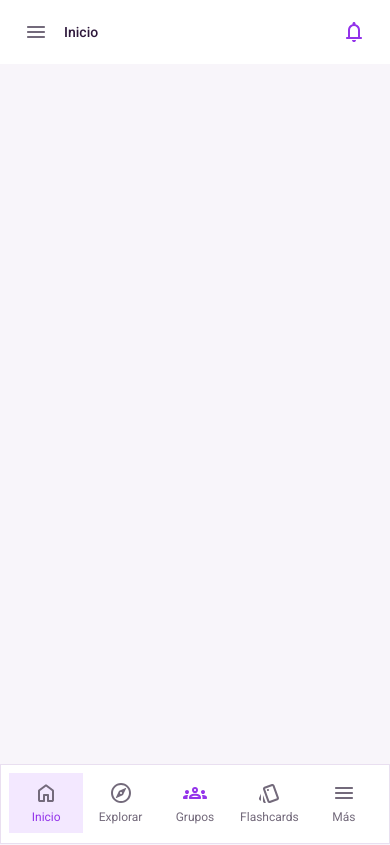
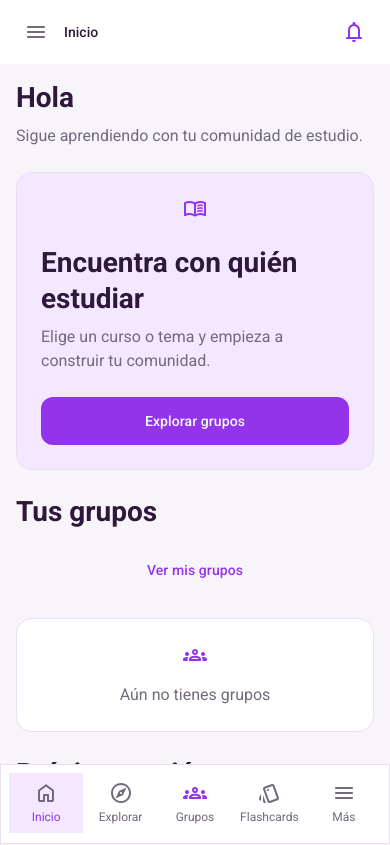
Before and after one commit to KeniChris/Yachani-Fronted, an Angular app: page /inicio in a window 390 px wide. Shown: the top 845 px of the page. Built offline with nearby package versions, Linux system fonts and the light colour scheme.

Commit message:
feat: implementación del inicio del estudiante y ajuste de la navegación compartida

```diff
--- a/src/app/layout/app-layout/app-layout.css
+++ b/src/app/layout/app-layout/app-layout.css
@@ -181,6 +181,10 @@ main {
 .mobile-menu-content {
   min-height: 100dvh;
 }
+.close-menu {
+  align-self: flex-end;
+  flex: none;
+}
 @media (max-width: 767px) {
   .sidebar,
   .topbar-profile,
@@ -189,6 +193,12 @@ main {
   }
   .shell {
     margin-left: 0;
+    width: 100%;
+    min-width: 0;
+  }
+  mat-sidenav-content {
+    min-width: 0;
+    overflow-x: hidden;
   }
   .topbar {
     height: var(--mobile-topbar-height);
--- a/src/app/layout/app-layout/app-layout.html
+++ b/src/app/layout/app-layout/app-layout.html
@@ -1,15 +1,16 @@
 <a class="skip-link" href="#contenido-principal">Saltar al contenido</a>
 <ng-template #accountIdentity>
-  <span class="avatar" aria-hidden="true">{{ rol === 'tutor' ? 'CR' : 'LC' }}</span>
+  @if (usuario?.nombre) {
+    @if (usuario?.iniciales) {
+      <span class="avatar" aria-hidden="true">{{ usuario?.iniciales }}</span>
+    }
     <span class="identity"
-    ><span class="user-name">
-      @if (rol === 'tutor') {
-        Carlos R&#237;os
-      } @else {
-        Leicy Cahuana
-      }</span
-    ><span class="user-role">{{ rol === 'tutor' ? 'Tutor' : 'Estudiante' }}</span></span
-  >
+      ><span class="user-name">{{ usuario?.nombre }}</span>
+      @if (usuario?.rol) {
+        <span class="user-role">{{ usuario?.rol }}</span>
+      }
+    </span>
+  }
 </ng-template>
 <ng-template #navigationContent>
   <a
@@ -28,6 +29,12 @@
           [routerLink]="item.path"
           queryParamsHandling="preserve"
           routerLinkActive="active"
+          [routerLinkActiveOptions]="{
+            paths: item.path === '/inicio' ? 'exact' : 'subset',
+            queryParams: 'ignored',
+            matrixParams: 'ignored',
+            fragment: 'ignored',
+          }"
           ariaCurrentWhenActive="page"
           (click)="menu.close()"
         >
@@ -49,6 +56,7 @@
       <h2>&#191;Necesitas ayuda?</h2>
       <p>Revisa las preguntas frecuentes o cont&#225;ctanos.</p>
     </section>
+    @if (usuario?.nombre) {
       <a
         class="profile-link"
         routerLink="/perfiles"
@@ -57,6 +65,7 @@
         aria-label="Abrir mi perfil"
         ><ng-container [ngTemplateOutlet]="accountIdentity"
       /></a>
+    }
   </div>
 </ng-template>
 <ng-template #routeTitle>
@@ -69,6 +78,12 @@
         [routerLink]="item.path"
         queryParamsHandling="preserve"
         routerLinkActive="current-route"
+        [routerLinkActiveOptions]="{
+          paths: item.path === '/inicio' ? 'exact' : 'subset',
+          queryParams: 'ignored',
+          matrixParams: 'ignored',
+          fragment: 'ignored',
+        }"
         >{{ item.label }}</a
       >
     }
@@ -106,22 +121,37 @@
 <aside class="sidebar yachani-dark" aria-label="Barra lateral">
   <ng-container [ngTemplateOutlet]="navigationContent" />
 </aside>
-<mat-sidenav-container class="shell">
+<mat-sidenav-container class="shell" [hasBackdrop]="true">
   <mat-sidenav
     #menu
+    id="mobile-menu"
     class="mobile-menu yachani-dark"
     mode="over"
     [fixedInViewport]="true"
+    [disableClose]="false"
     aria-label="Men&#250; completo"
   >
-    <div class="mobile-menu-content"><ng-container [ngTemplateOutlet]="navigationContent" /></div>
+    <div class="mobile-menu-content">
+      <button
+        mat-icon-button
+        class="close-menu"
+        type="button"
+        (click)="menu.close()"
+        aria-label="Cerrar menú"
+      >
+        <mat-icon fontSet="material-symbols-rounded" aria-hidden="true">close</mat-icon>
+      </button>
+      <ng-container [ngTemplateOutlet]="navigationContent" />
+    </div>
   </mat-sidenav>
   <mat-sidenav-content>
     <mat-toolbar class="topbar">
       <button
         mat-icon-button
         class="open-menu"
-        (click)="menu.toggle()"
+        type="button"
+        (click)="menu.open()"
+        aria-controls="mobile-menu"
         aria-label="Abrir navegaci&#243;n"
         [attr.aria-expanded]="menu.opened"
       >
@@ -142,6 +172,7 @@
           ><img src="/icons/mobile/notifications.svg" alt="" width="24" height="24"
         /></mat-icon>
       </a>
+      @if (usuario?.nombre) {
         <a
           class="topbar-profile"
           routerLink="/perfiles"
@@ -149,6 +180,7 @@
           aria-label="Abrir mi perfil"
           ><ng-container [ngTemplateOutlet]="accountIdentity"
         /></a>
+      }
     </mat-toolbar>
     <main id="contenido-principal" tabindex="-1"><router-outlet /></main>
     <nav class="mobile-navigation" aria-label="Navegaci&#243;n m&#243;vil">
@@ -158,6 +190,12 @@
           [routerLink]="item.path"
           queryParamsHandling="preserve"
           routerLinkActive="active"
+          [routerLinkActiveOptions]="{
+            paths: item.path === '/inicio' ? 'exact' : 'subset',
+            queryParams: 'ignored',
+            matrixParams: 'ignored',
+            fragment: 'ignored',
+          }"
           ariaCurrentWhenActive="page"
           ><span class="mobile-item"
             ><mat-icon
@@ -172,7 +210,9 @@
       }
       <button
         mat-button
-        (click)="menu.toggle()"
+        type="button"
+        (click)="menu.open()"
+        aria-controls="mobile-menu"
         aria-label="M&#225;s opciones, abrir men&#250; completo"
         [attr.aria-expanded]="menu.opened"
       >
--- a/src/app/layout/app-layout/app-layout.ts
+++ b/src/app/layout/app-layout/app-layout.ts
@@ -29,6 +29,8 @@ import { Brand } from '../brand/brand';
 export class AppLayout {
   // Variante visual mediante datos de ruta o ?rol=tutor; sin autenticación.
   @Input() rol: 'estudiante' | 'tutor' = 'estudiante';
+  // La variante visual no proporciona identidad ni representa una sesión.
+  @Input() usuario: { nombre: string; iniciales?: string; rol?: string } | null = null;
   // Texto de cabecera para contextos de grupo; por defecto se muestra la ruta activa.
   @Input() ruta = '';
   readonly navigation = {
--- /dev/null
+++ b/src/app/pages/inicio/inicio-estudiante/inicio-estudiante.css
@@ -0,0 +1,154 @@
+:host {
+  display: flex;
+  flex-direction: column;
+  gap: var(--space-6);
+  min-width: 0;
+  color: var(--color-text);
+}
+.content-card.empty-state {
+  align-items: center;
+  text-align: center;
+  color: var(--color-muted);
+}
+h1,
+h2,
+h3,
+p {
+  margin: 0;
+}
+h1 {
+  font: var(--font-page-title);
+}
+.page-heading {
+  display: flex;
+  flex-direction: column;
+  gap: var(--space-2);
+}
+.page-heading p,
+.next-step p {
+  color: var(--color-muted);
+  font: var(--font-body);
+}
+.next-step {
+  display: flex;
+  align-items: center;
+  gap: var(--space-6);
+  padding: var(--space-8);
+  border: 1px solid var(--color-outline);
+  border-radius: var(--radius-card);
+  background: var(--color-active);
+}
+mat-icon {
+  flex: none;
+  color: var(--color-primary);
+}
+.next-step-copy {
+  flex: 1;
+  min-width: 0;
+  display: flex;
+  flex-direction: column;
+  gap: var(--space-2);
+}
+.next-step h2 {
+  font: var(--font-section-title);
+}
+.next-step a {
+  flex: none;
+}
+.groups-section,
+.session-section {
+  display: flex;
+  flex-direction: column;
+  gap: var(--space-6);
+  min-width: 0;
+}
+.section-heading {
+  display: flex;
+  align-items: center;
+  justify-content: space-between;
+  gap: var(--space-4);
+}
+.section-heading h2,
+.session-section > header h2 {
+  font: var(--font-page-title);
+}
+.group-grid {
+  display: grid;
+  grid-template-columns: repeat(2, minmax(0, 1fr));
+  gap: var(--space-6);
+}
+.card-heading {
+  display: flex;
+  align-items: center;
+  gap: var(--space-3);
+}
+.card-heading h3 {
+  font: var(--font-card-title);
+  overflow-wrap: anywhere;
+}
+.group-description,
+.group-detail {
+  font: var(--font-secondary);
+  overflow-wrap: anywhere;
+}
+.group-description,
+.group-responsible {
+  color: var(--color-muted);
+}
+.group-responsible {
+  font: var(--font-help);
+}
+.group-action {
+  width: 100%;
+  margin-top: auto;
+}
+.content-card {
+  display: flex;
+  flex-direction: column;
+  align-items: stretch;
+  gap: var(--space-4);
+  padding: var(--space-6);
+  min-width: 0;
+  border-color: var(--color-outline);
+  background: var(--color-surface);
+  border-radius: var(--radius-card);
+  box-shadow: none;
+}
+@media (max-width: 1000px) {
+  .next-step {
+    flex-wrap: wrap;
+  }
+  .next-step a {
+    margin-left: 48px;
+  }
+}
+@media (max-width: 767px) {
+  .group-grid {
+    grid-template-columns: minmax(0, 1fr);
+  }
+  .next-step {
+    flex-direction: column;
+    flex-wrap: nowrap;
+    align-items: stretch;
+    padding: var(--space-6);
+  }
+  .next-step > mat-icon {
+    align-self: center;
+  }
+  .next-step a {
+    width: 100%;
+    margin-left: 0;
+  }
+  .next-step h2 {
+    font:
+      700 28px/36px Roboto,
+      sans-serif;
+  }
+  .section-heading {
+    align-items: stretch;
+    flex-direction: column;
+  }
+  .section-heading a {
+    width: 100%;
+  }
+}
--- /dev/null
+++ b/src/app/pages/inicio/inicio-estudiante/inicio-estudiante.html
@@ -0,0 +1,65 @@
+<header class="page-heading">
+  <h1>Hola</h1>
+  <p>Sigue aprendiendo con tu comunidad de estudio.</p>
+</header>
+<section class="next-step" aria-labelledby="next-step-title">
+  <mat-icon fontSet="material-symbols-rounded" aria-hidden="true">menu_book</mat-icon>
+  <div class="next-step-copy">
+    <h2 id="next-step-title">Encuentra con quién estudiar</h2>
+    <p>Elige un curso o tema y empieza a construir tu comunidad.</p>
+  </div>
+  <a mat-flat-button routerLink="/grupos/descubrimiento" [queryParams]="{ rol: 'estudiante' }"
+    >Explorar grupos</a
+  >
+</section>
+<section class="groups-section" aria-labelledby="groups-title">
+  <header class="section-heading">
+    <h2 id="groups-title">Tus grupos</h2>
+    <a mat-button routerLink="/grupos/gestion" [queryParams]="{ rol: 'estudiante' }"
+      >Ver mis grupos</a
+    >
+  </header>
+  @if (grupos.length) {
+    <div class="group-grid">
+      @for (grupo of grupos; track grupo.id) {
+        <mat-card appearance="outlined" class="content-card">
+          <div class="card-heading">
+            <mat-icon fontSet="material-symbols-rounded" aria-hidden="true">groups</mat-icon>
+            <h3>{{ grupo.nombre }}</h3>
+          </div>
+          @if (grupo.descripcion) {
+            <p class="group-description">{{ grupo.descripcion }}</p>
+          }
+          @if (grupo.responsable) {
+            <p class="group-responsible">{{ grupo.responsable }}</p>
+          }
+          @if (grupo.detalle) {
+            <p class="group-detail">{{ grupo.detalle }}</p>
+          }
+          <a
+            mat-stroked-button
+            class="group-action"
+            [routerLink]="['/grupos', grupo.id]"
+            [queryParams]="{ rol: 'estudiante' }"
+            >Ver grupo</a
+          >
+        </mat-card>
+      }
+    </div>
+  } @else {
+    <mat-card appearance="outlined" class="content-card empty-state"
+      ><mat-icon fontSet="material-symbols-rounded" aria-hidden="true">groups</mat-icon>
+      <p>Aún no tienes grupos</p></mat-card
+    >
+  }
+</section>
+<section class="session-section" aria-labelledby="session-title">
+  <header class="page-heading">
+    <h2 id="session-title">Próxima sesión</h2>
+    <p>Consulta el horario y el enlace del encuentro.</p>
+  </header>
+  <mat-card appearance="outlined" class="content-card empty-state"
+    ><mat-icon fontSet="material-symbols-rounded" aria-hidden="true">calendar_month</mat-icon>
+    <p>No tienes sesiones programadas</p></mat-card
+  >
+</section>
--- /dev/null
+++ b/src/app/pages/inicio/inicio-estudiante/inicio-estudiante.ts
@@ -0,0 +1,23 @@
+import { Component } from '@angular/core';
+import { RouterLink } from '@angular/router';
+import { Input } from '@angular/core';
+import { MatButtonModule } from '@angular/material/button';
+import { MatCardModule } from '@angular/material/card';
+import { MatIconModule } from '@angular/material/icon';
+
+@Component({
+  selector: 'app-inicio-estudiante',
+  standalone: true,
+  imports: [RouterLink, MatButtonModule, MatCardModule, MatIconModule],
+  templateUrl: './inicio-estudiante.html',
+  styleUrl: './inicio-estudiante.css',
+})
+export class InicioEstudiante {
+  @Input({ transform: (valor: unknown) => Array.isArray(valor) ? valor : [] }) grupos: readonly {
+    id: string;
+    nombre: string;
+    descripcion?: string;
+    responsable?: string;
+    detalle?: string;
+  }[] = [];
+}
--- a/src/app/pages/inicio/inicio.routes.ts
+++ b/src/app/pages/inicio/inicio.routes.ts
@@ -1,4 +1,19 @@
 import { Routes } from '@angular/router';
 
-// Registrar aquí las pantallas del área cuando se implementen.
-export const routes: Routes = [{ path: '', children: [] }];
+import { inject } from '@angular/core';
+import { Router } from '@angular/router';
+
+export const routes: Routes = [
+  {
+    path: '',
+    pathMatch: 'full',
+    // Mismo query param que recibe AppLayout; los datos de una ruta hija no configuran al padre.
+    canMatch: [
+      () => inject(Router).getCurrentNavigation()?.extractedUrl.queryParams['rol'] !== 'tutor',
+    ],
+    loadComponent: () =>
+      import('./inicio-estudiante/inicio-estudiante').then((m) => m.InicioEstudiante),
+  },
+  // Reserva para el inicio del tutor, que todavía no tiene componente.
+  { path: '', pathMatch: 'full', children: [] },
+];
```
Also changed, not shown: 1 other file (tests, documents, lock files or other folders). Lines whose indentation alone changed are shown as unchanged.
